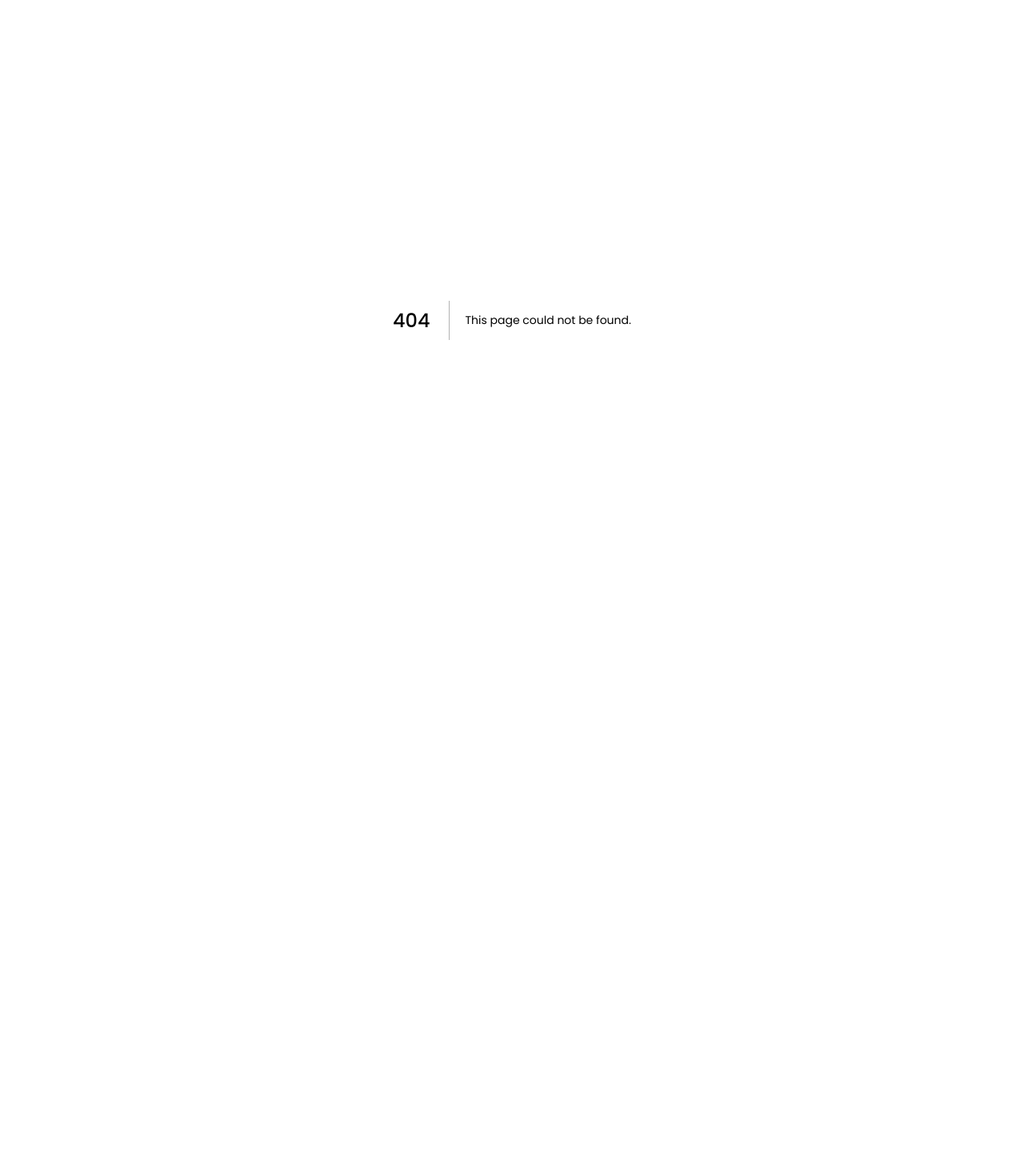
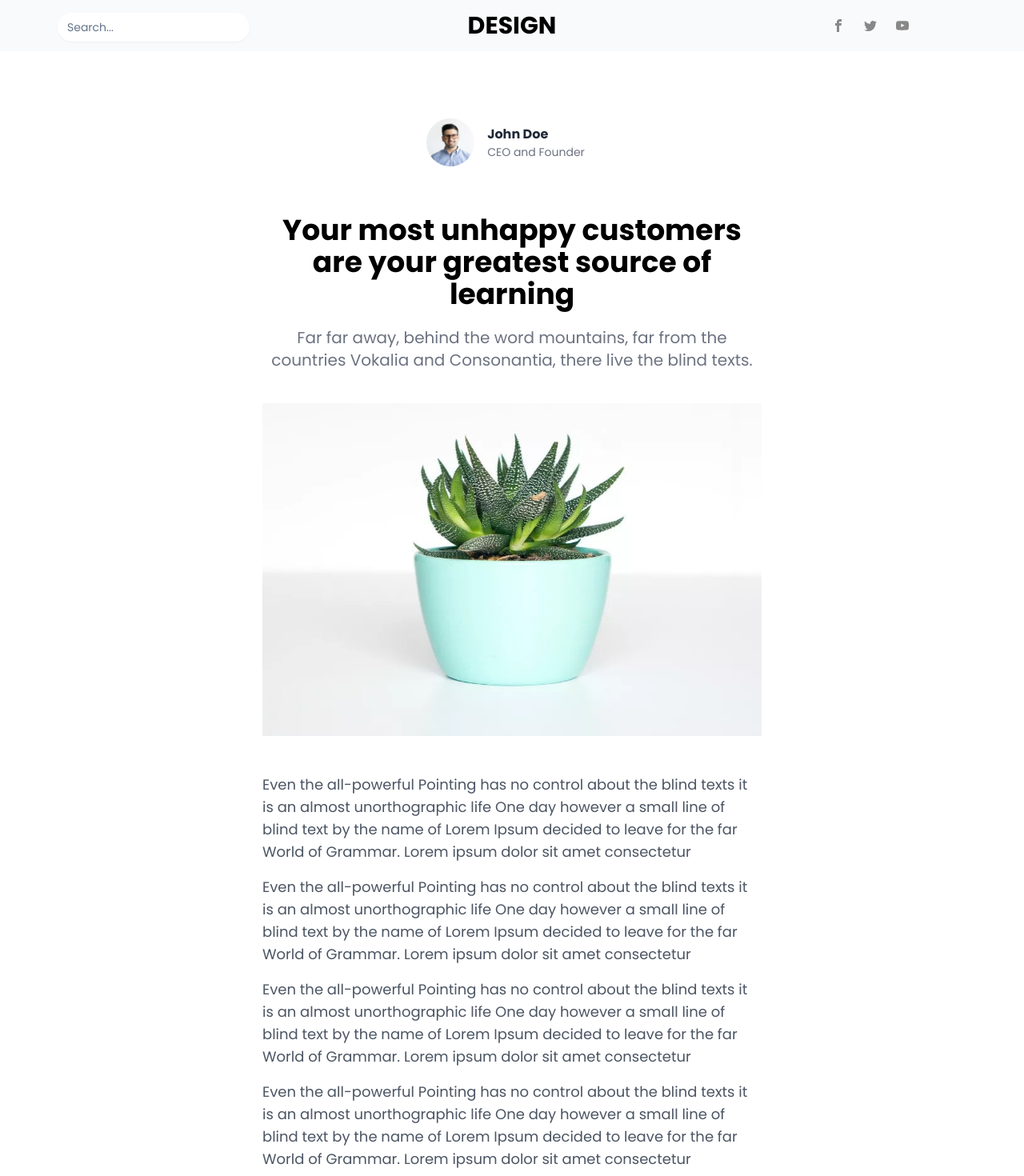
Before and after one commit to sherbahadurpun/nextjs-blog, a Next.js app: page /posts/page in a window 1280 px wide. Before the commit this address had no page. Shown: the top 1470 px of the page at 80% size. Before the commit the page ends 800 px from the top, so only its background shows below. Built offline with nearby package versions, Linux system fonts and the light colour scheme.

Commit message:
feat: add blog page

```diff
--- /dev/null
+++ b/pages/posts/page.js
@@ -0,0 +1,55 @@
+import Image from "next/image";
+import Author from "../../components/_child/Author";
+import Format from "../../layout/Format";
+
+export default function Page() {
+  return (
+    <Format>
+      <section className="container mx-auto md:px-2 py-16 w-1/2">
+        <div className="flex justify-center">
+          <Author />
+        </div>
+
+        <div className="post py-10">
+          <h1 className="font-bold text-4xl text-center pb-5">
+            Your most unhappy customers are your greatest source of learning
+          </h1>
+          <p className="text-gray-500 text-xl text-center">
+            Far far away, behind the word mountains, far from the countries
+            Vokalia and Consonantia, there live the blind texts.
+          </p>
+          <div className="py-10">
+            <Image src={"/images/img1.jpg"} width={900} height={600} />
+          </div>
+
+          <div className="content text-gray-600 text-lg flex flex-col gap-4">
+            <p>
+              Even the all-powerful Pointing has no control about the blind
+              texts it is an almost unorthographic life One day however a small
+              line of blind text by the name of Lorem Ipsum decided to leave for
+              the far World of Grammar. Lorem ipsum dolor sit amet consectetur
+            </p>
+            <p>
+              Even the all-powerful Pointing has no control about the blind
+              texts it is an almost unorthographic life One day however a small
+              line of blind text by the name of Lorem Ipsum decided to leave for
+              the far World of Grammar. Lorem ipsum dolor sit amet consectetur
+            </p>
+            <p>
+              Even the all-powerful Pointing has no control about the blind
+              texts it is an almost unorthographic life One day however a small
+              line of blind text by the name of Lorem Ipsum decided to leave for
+              the far World of Grammar. Lorem ipsum dolor sit amet consectetur
+            </p>
+            <p>
+              Even the all-powerful Pointing has no control about the blind
+              texts it is an almost unorthographic life One day however a small
+              line of blind text by the name of Lorem Ipsum decided to leave for
+              the far World of Grammar. Lorem ipsum dolor sit amet consectetur
+            </p>
+          </div>
+        </div>
+      </section>
+    </Format>
+  );
+}
```
